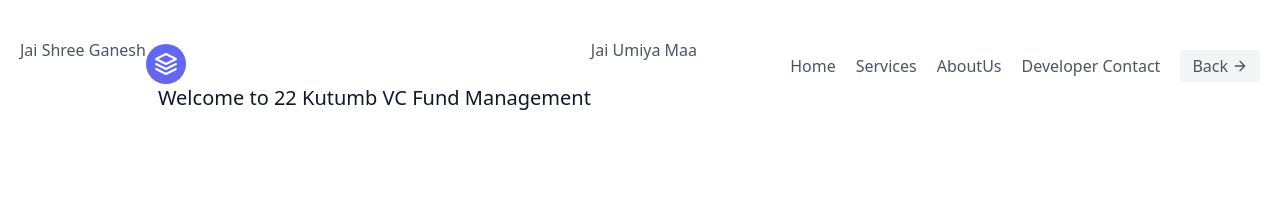
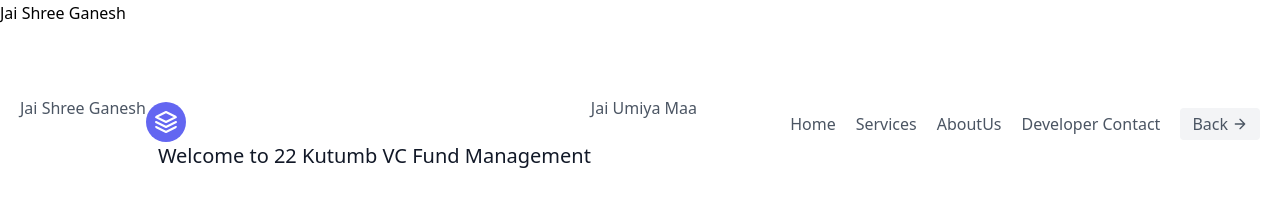
Before and after one commit to rohitpatel31/vc22kutumb, a plain HTML site: page index.html in a window 1280 px wide. Shown: the top 206 px of the page. Drawn offline with nearby package versions, Linux system fonts and the light colour scheme.

Commit message:
Update index.html

```diff
--- a/index.html
+++ b/index.html
@@ -8,6 +8,7 @@
     <title>Navi Borol 22 Kutumb VC</title>
 </head>
 <body>
+    <p class="mb-8 leading-relaxed">Jai Shree Ganesh</p>
     <header class="text-gray-600 body-font">
         <div class="container mx-auto flex flex-wrap p-5 flex-col md:flex-row items-center">
             <p class="mb-8 leading-relaxed">Jai Shree Ganesh</p>
```
